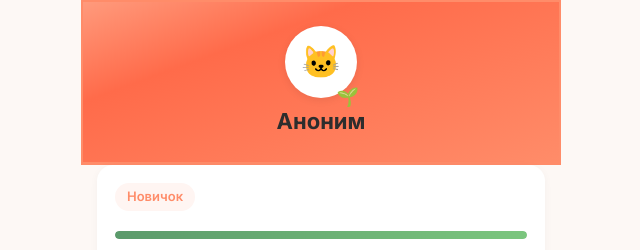
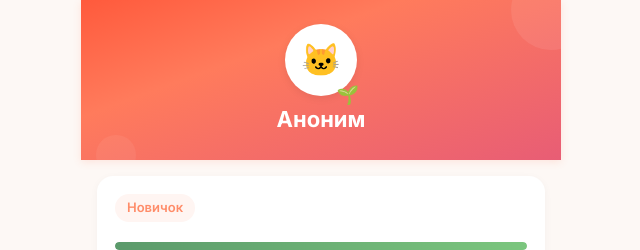
Before and after one commit to Catsik23/pomogay, a Flask app: template templates/profile.html in a window 1280 px wide. Shown: the top 250 px of the page, without its empty margins (319-959 px from the left). Run offline with Flask 3, Linux system fonts and the light colour scheme; the template is opened without the code that fills it, so the values that code supplies are empty.

Commit message:
Profile header: exact match replace

```diff
--- a/templates/profile.html
+++ b/templates/profile.html
@@ -20,14 +20,35 @@
 
         /* Шапка профиля */
         .profile-header {
-            border: 2px solid #FF8C69;
+            background: linear-gradient(160deg, #FF5A3C 0%, #FF7B5C 35%, #E85D75 100%);
+            padding: 24px 20px 20px;
+            color: white;
             border-radius: 0;
-            border-bottom: 3px solid #FF8C69;
-            padding: 24px 20px 20px;
-            margin: 0;
             text-align: center;
-            background: linear-gradient(160deg, #FF9A7C 0%, #FF6B4A 30%, #FF8C69 100%);
-
+            box-shadow: 0 2px 8px rgba(255,107,74,0.15);
+            margin-bottom: 16px;
+            position: relative;
+            overflow: hidden;
+        }
+        .profile-header::after {
+            content: '';
+            position: absolute;
+            top: -30px;
+            right: -30px;
+            width: 80px;
+            height: 80px;
+            background: rgba(255,255,255,0.08);
+            border-radius: 50%;
+        }
+        .profile-header::before {
+            content: '';
+            position: absolute;
+            bottom: -15px;
+            left: 15px;
+            width: 40px;
+            height: 40px;
+            background: rgba(255,255,255,0.06);
+            border-radius: 50%;
         }
         .profile-header h1 {
             font-size: 22px;
```
